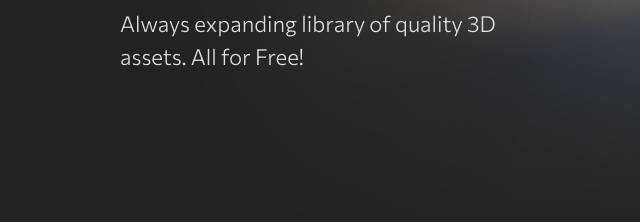
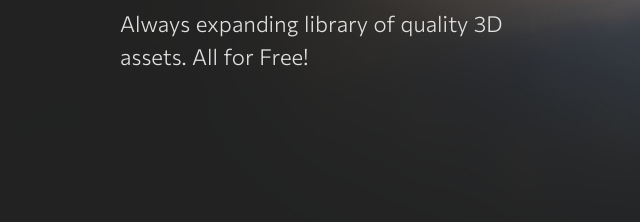
Before and after one commit to DrasChannel/DeltaFX, a plain HTML site: page home.html in a window 1280 px wide. Shown: the part 425-647 px from the top of the page, 120-760 px from the left. Drawn offline with Linux system fonts and the light colour scheme.

Commit message:
ttf font replaced with a much smaller woff2 version

```diff
--- a/home.html
+++ b/home.html
@@ -5,6 +5,8 @@
         <title>Home - DeltaGraphics</title>
         <meta name="viewport" content="width=device-width, initial-scale=1">
         <meta charset="utf-8" http-equiv="X-UA-Compatible" content="ie=edge"/>
+        <meta name="description" content="DeltaFX Homepage">
+        <link rel="preload" href="/assets/commissioner-minimal.woff2" as="font" type="font/woff2" crossorigin>
         <link rel="icon" type="image/x-icon" href="Assets/favicon.png">
         <link rel="stylesheet" href="general.css">
         <link rel="stylesheet" href="style.css">
--- a/style.css
+++ b/style.css
@@ -10,8 +10,8 @@
 /*   Fonts   */
 
 @font-face {
-    font-family: Commissioner;
-    src: url(Assets/Commissioner.ttf);
+    font-family: Commissioner-minimal;
+    src: url(assets/commissioner-minimal.woff2);
     font-weight: 100 1000;
 }
 
@@ -30,7 +30,7 @@ html.is-animating .transition-fade{
 /*   General   */
 
 *{
-    font-family: Commissioner !important;
+    font-family: Commissioner-minimal !important;
     transition-duration: 200ms;
 }
 body{
```
Also changed, not shown: about.html (+2 -0 lines), materials.html (+5 -3 lines), models.html (+2 -0 lines), assets/Commissioner.ttf (deleted), assets/commissioner-minimal.woff2 (added).
